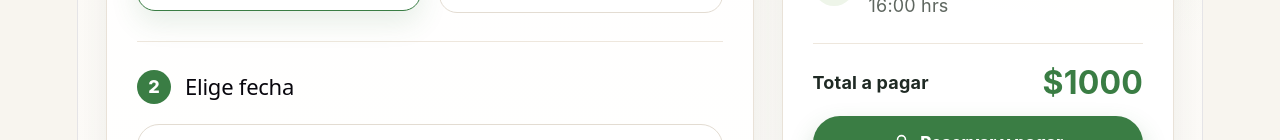
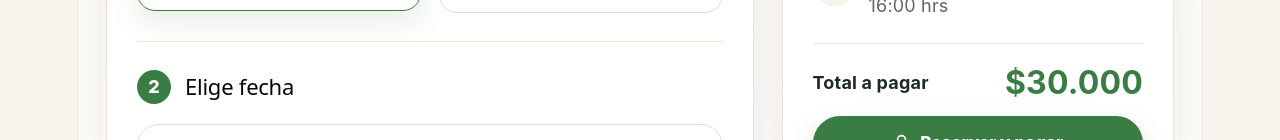
Before and after one commit to darling-rr/agenda-enfermera-metabolica, a React (Vite) app: page / in a window 1280 px wide. Shown: the part 812-952 px from the top of the page. Built offline with nearby package versions, Linux system fonts and the light colour scheme; no server answers; the database is empty.

Commit message:
restauro precios reales

```diff
--- a/src/App.jsx
+++ b/src/App.jsx
@@ -53,8 +53,8 @@ function App() {
   const [isSaving, setIsSaving] = useState(false);
   const [patient, setPatient] = useState({ name: "", phone: "", email: "" });
 
-  const price = selectedMode === "Presencial" ? "$1000" : "$1000";
-  const priceNumber = selectedMode === "Presencial" ? 1000 : 1000;
+  const price = selectedMode === "Presencial" ? "$40.000" : "$30.000";
+  const priceNumber = selectedMode === "Presencial" ? 40000 : 30000;
 
   const calendarDays = useMemo(() => {
     const firstDay = new Date(currentYear, currentMonth, 1);
```
